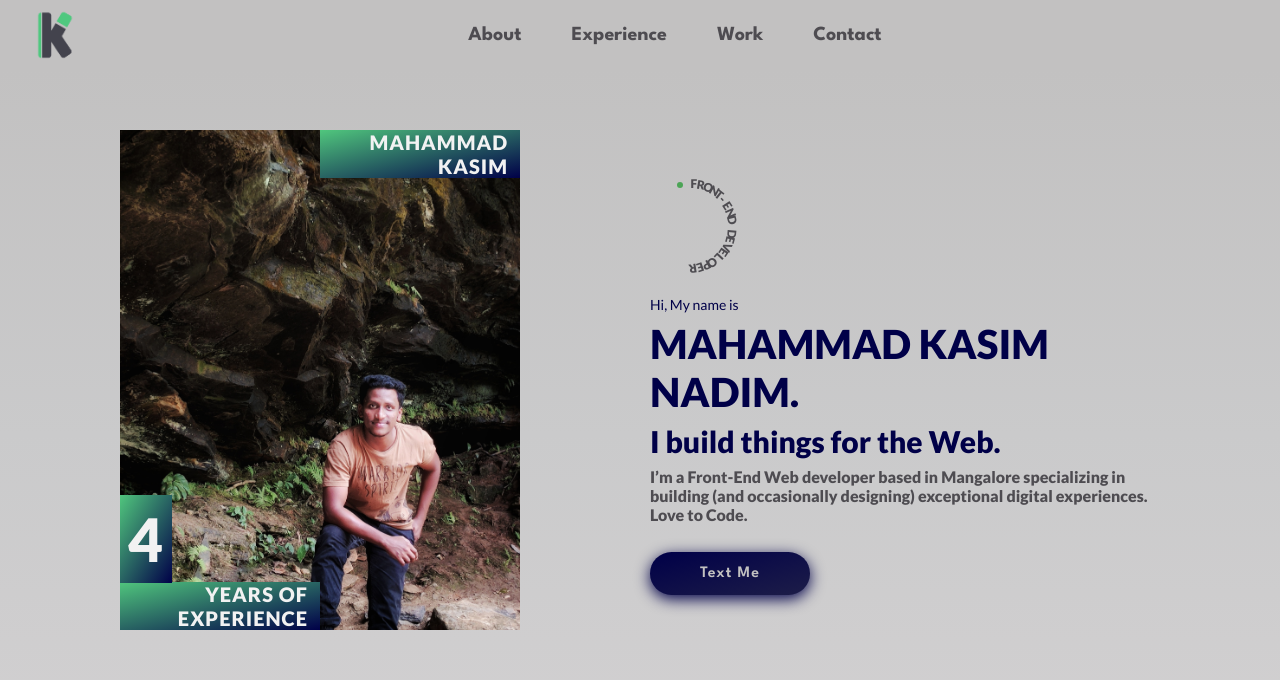
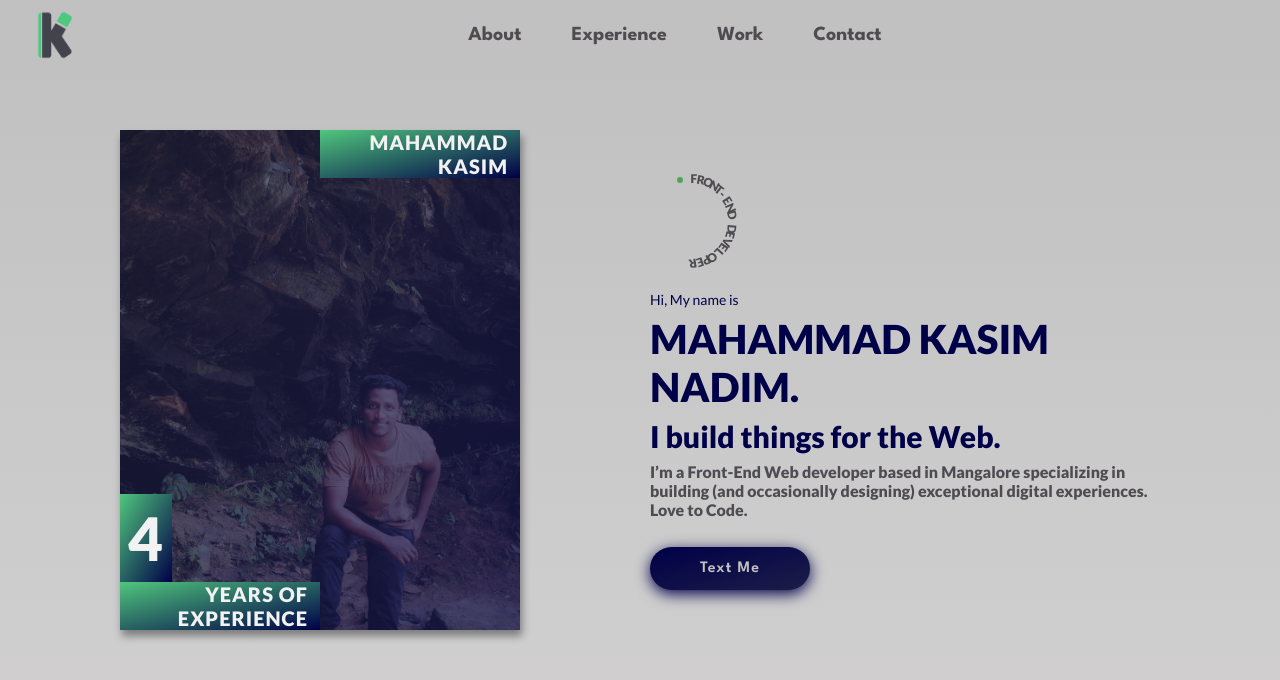
Before and after one commit to kasimnadim6/portfolio, a Next.js app: page / in a window 1280 px wide. Shown: the top 680 px of the page. Built offline with nearby package versions, Linux system fonts and the light colour scheme.

Commit message:
banner profile color tuning

```diff
--- a/components/Banner/Banner.module.scss
+++ b/components/Banner/Banner.module.scss
@@ -11,11 +11,16 @@
     &__pic {
       max-width: 40rem;
       height: 50rem;
-      background: url(../../public/profile.jpeg) center center;
+      background: linear-gradient(
+          to bottom right,
+          rgba(#242448, 0.6),
+          rgba(#161648, 0.8)
+        ),
+        url(../../public/profile.jpeg) center center;
       background-size: cover;
       flex: 1;
-      transition: all 0.3s;
-      margin-bottom: 1rem;
+      transition: all 0.6s;
+      box-shadow: 2px 6px 8px rgba(0, 0, 0, 0.4);
       position: relative;
       .name,
       .experience {
@@ -50,7 +55,7 @@
           text-align: start;
           position: absolute;
           //   color: var(--primary-color);
-          top: -8.7rem;
+          top: -8.8rem;
           background: linear-gradient(
             to top left,
             var(--primary-color),
@@ -63,6 +68,12 @@
         .experience {
           display: none;
         }
+      }
+      &:hover {
+        cursor: pointer;
+        transform: translateY(-0.3rem);
+        background: url(../../public/profile.jpeg) center center;
+        background-size: cover;
       }
     }
   }
--- a/components/Header/Header.module.scss
+++ b/components/Header/Header.module.scss
@@ -6,19 +6,6 @@
   display: flex;
   align-items: center;
   //   justify-content: space-between;
-  ul {
-    li {
-      list-style: none;
-      &:not(:last-child) {
-        margin-right: 1rem;
-      }
-      a {
-        text-decoration: none;
-        color: var(--dark-dim);
-        font-weight: bold;
-      }
-    }
-  }
   .nav-links {
     flex: 1;
     display: flex;
@@ -26,9 +13,25 @@
     ul {
       display: flex;
       li {
+        list-style: none;
         font-size: 2rem;
         padding: 1rem 2rem;
         font-family: 'League Spartan', sans-serif;
+        transition: all 0.4s;
+        &:not(:last-child) {
+          margin-right: 1rem;
+        }
+        &:hover {
+          transform: translateY(-0.2rem);
+          a {
+            color: var(--primary-color);
+          }
+        }
+        a {
+          text-decoration: none;
+          color: var(--dark-dim);
+          font-weight: bold;
+        }
       }
     }
   }
```
